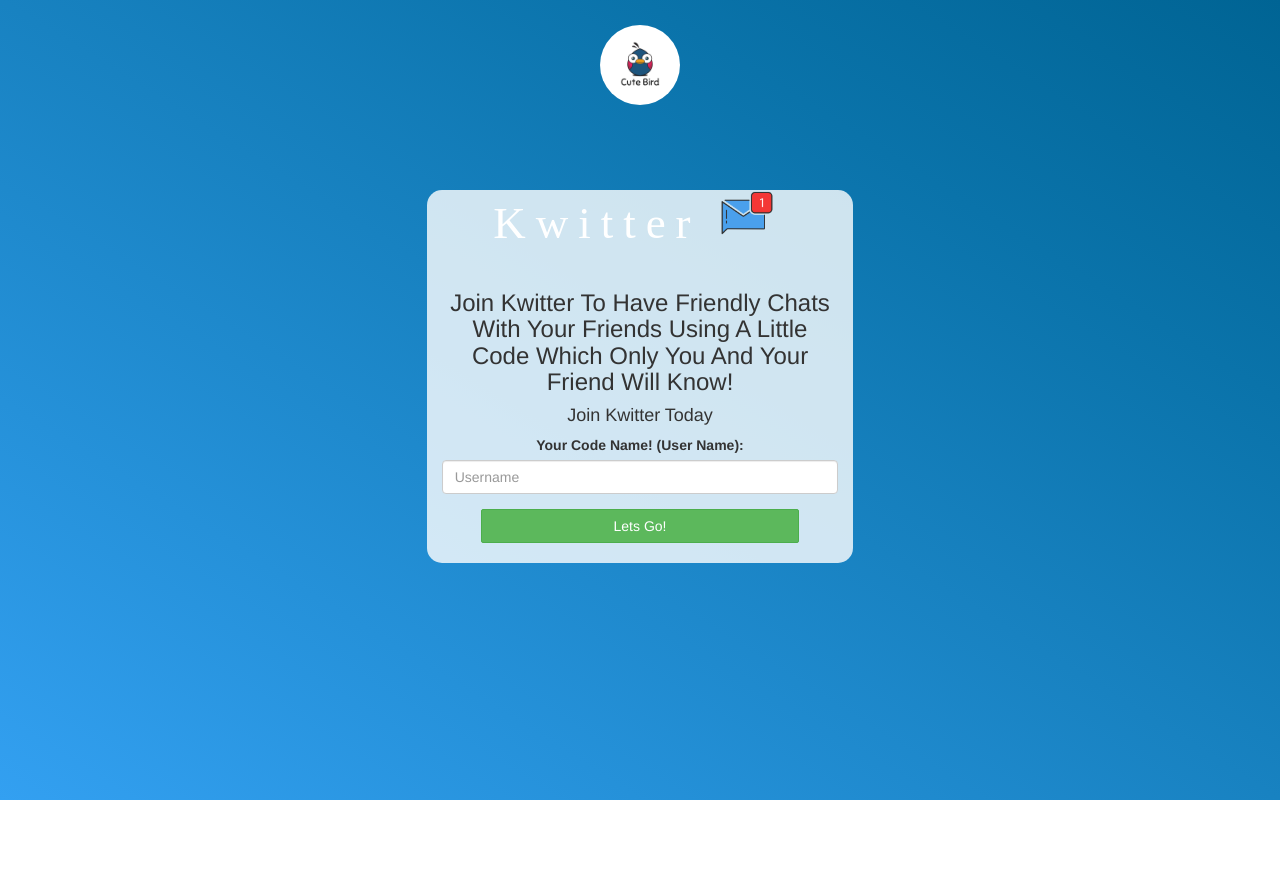
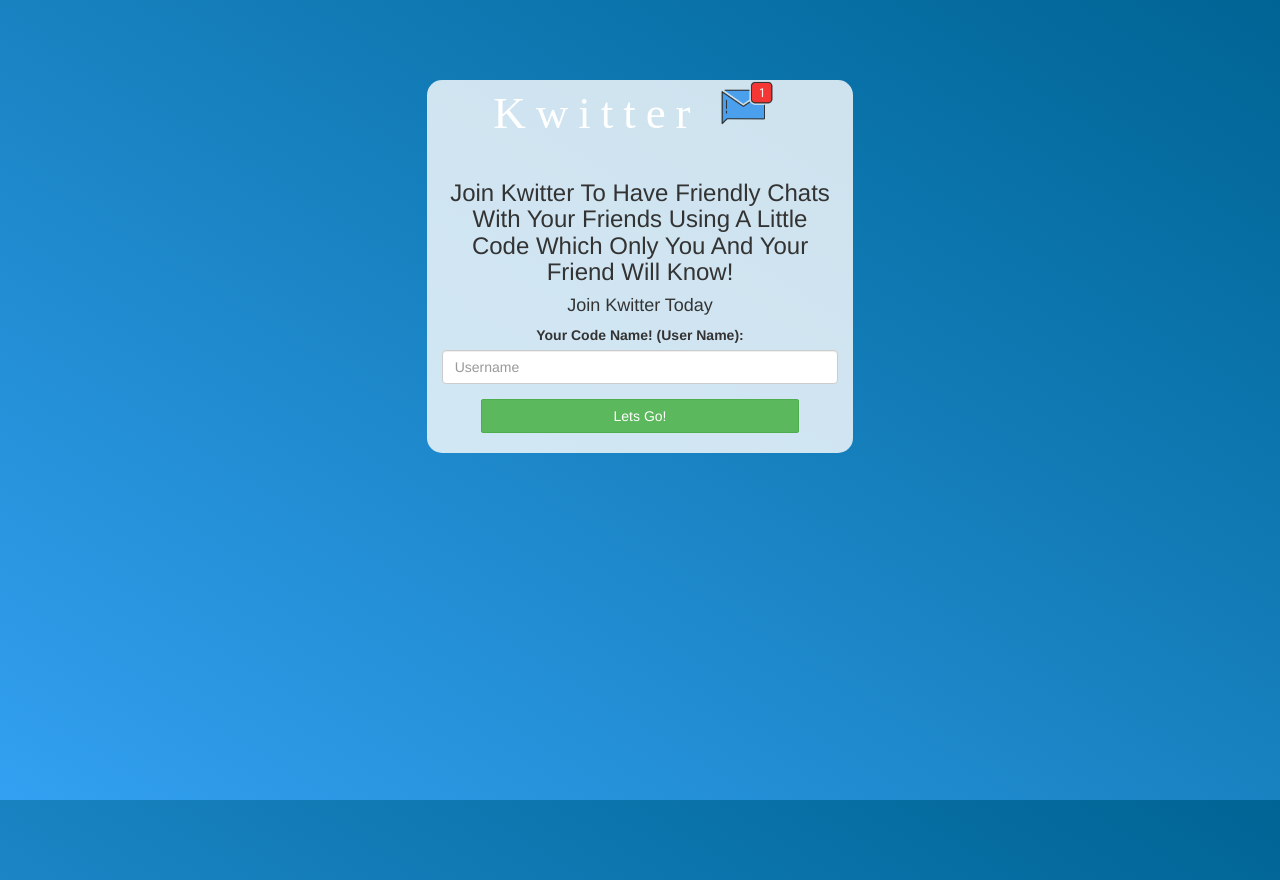
Before and after one commit to krishtheavenge/Kwitter, a plain HTML site: page index.html in a window 1280 px wide. Before the commit the page ends 800 px from the top, so only its background shows below. Drawn offline with nearby package versions, Linux system fonts and the light colour scheme; a web font is replaced by a local one.

Commit message:
Add files via upload

```diff
--- a/index.html
+++ b/index.html
@@ -12,7 +12,7 @@
 <script src="kwitter.js"></script>
 </head>
 <body>
-	<sup><img style="text-align: center;" src="logo.png" id="logo" class="logo"></sup>
+
 <center>
 	<div class="col-lg-4 col-md-6 col-sm-6 col-xs-11 login_div">
 		<h1 class="header">
```
